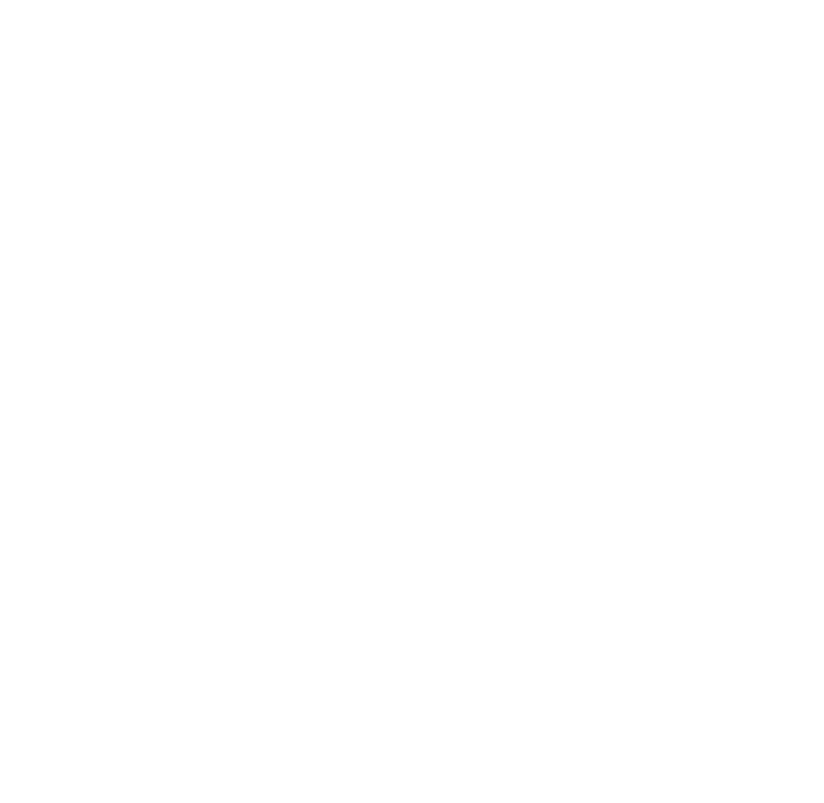
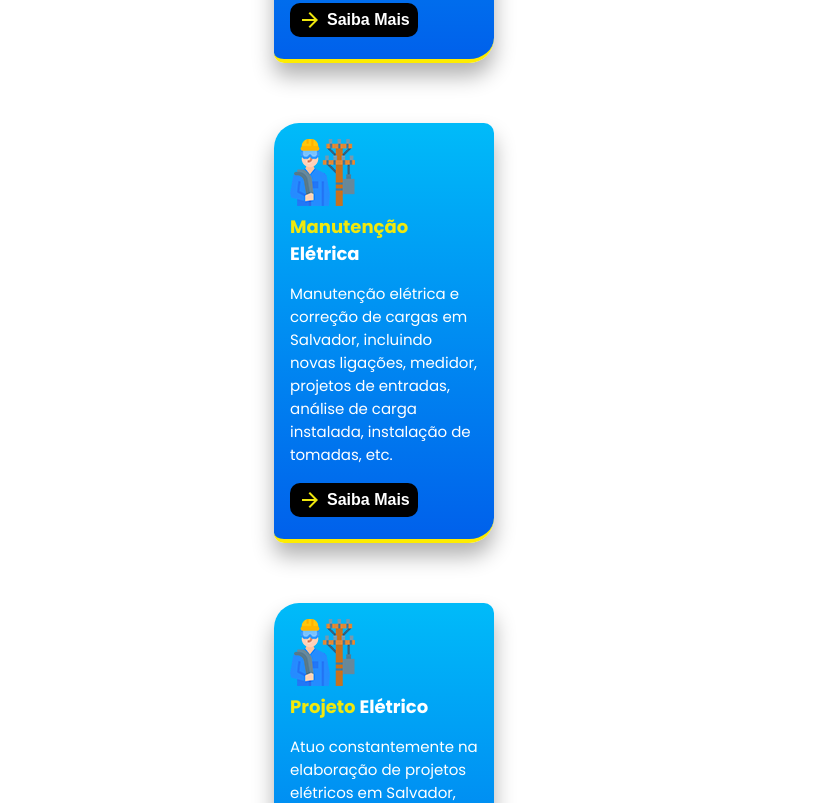
Before and after one commit to GustavoBento/projeto-eletricista, a React (Create React App) app: page / in a window 768 px wide. Shown: the part 3340-4143 px from the top of the page, 824 px wide, since content can reach past the window. Before the commit the page ends 2982 px from the top, so only its background shows below. Built offline with nearby package versions, Linux system fonts and the light colour scheme.

Commit message:
finalizando seção card

```diff
--- a/src/components/Card/Card.css
+++ b/src/components/Card/Card.css
@@ -1,5 +1,7 @@
 .card {
+    position: relative;
     width: 280px;
+    height: 375px;
     background-image: linear-gradient(to bottom, var(--azul-claro), var(--azul-escuro));
     border-radius: 25px 10px;
     padding: 16px;
@@ -22,11 +24,14 @@
 }
 
 .card p {
+    font-size: 15px;
     color: #FFFFFF;
     margin-bottom: 15px;
 }
 
 .card button {
+    position: absolute;
+    top: 310px;
     background-color: #000;
     border: none;
     padding: 5px 8px;
@@ -54,3 +59,28 @@
 .card a span {
     color: #F1E80D;
 }
+
+@media screen and (max-width: 768px) {
+    .card {
+        margin-bottom: 40px;
+    }
+}
+
+@media screen and (min-width: 768px) and (max-width: 960px) {
+    .card {
+        width: 220px;
+        height: 420px;
+    }
+
+    .card img {
+        margin: 0;
+    }
+
+    .card h3 {
+        font-size: 18px;
+    }
+
+    .card button {
+        top: 360px;
+    }
+}
--- a/src/components/SecaoCard/SecaoCard.css
+++ b/src/components/SecaoCard/SecaoCard.css
@@ -10,7 +10,15 @@
     margin-bottom: 40px;
 }
 
-.secao-card-lista1 {
+.secao-card-lista {
     display: flex;
     gap: 20px;
+    margin-bottom: 80px;
 }
+
+@media screen and (max-width: 768px) {
+    .secao-card-lista {
+        flex-direction: column;
+        margin-bottom: 20px;
+    }
+}
--- a/src/components/SecaoCard/SecaoCard.jsx
+++ b/src/components/SecaoCard/SecaoCard.jsx
@@ -11,7 +11,7 @@
     return (
         <section className='secao-card'>
             <h2>Meus serviços de eletricista em salvador</h2>
-            <div className='secao-card-lista1'>
+            <div className='secao-card-lista'>
                 <Card
                     imagem={icone1}
                     destaque="Eletricista"
@@ -20,12 +20,32 @@
                 />
                 <Card
                     imagem={icone2}
+                    destaque={"Eletricista"}
+                    titulo={"Comercial"}
+                    texto={"Instalação de qualidade para que o seu negócio receba a carga necessárias para alimentar os equipamentos elétricos e iluminação local, sem cargas desnecessárias."}
+                />
+                <Card
+                    imagem={icone3}
+                    destaque={"Manutenção"}
+                    titulo={"Elétrica"}
+                    texto={"Manutenção elétrica e correção de cargas em Salvador, incluindo novas ligações, medidor, projetos de entradas, análise de carga instalada, instalação de tomadas, etc."}
+                />
+            </div>
+            <div className='secao-card-lista'>
+                <Card
+                    imagem={icone4}
+                    destaque={"Projeto"}
+                    titulo={"Elétrico"}
+                    texto={"Atuo constantemente na elaboração de projetos elétricos em Salvador, seja ele em infraestruturas ou prestação de consultorias técnicas."}
+                />
+                <Card
+                    imagem={icone5}
                     destaque={"Chuveiro"}
                     titulo={"Elétrico"}
                     texto={"Por mais que seja apenas um chuveiro, é necessário ter cuidado e cautela para realizar a instalação, portanto, contrate um profissional."}
                 />
                 <Card
-                    imagem={icone3}
+                    imagem={icone6}
                     destaque={"Padrão"}
                     titulo={"Coelba"}
                     texto={"Se você busca por um Eletricista em Salvador que trabalha com Padrão e Normas Exigidas pela Coelba, basta entrar em contato."}
```
